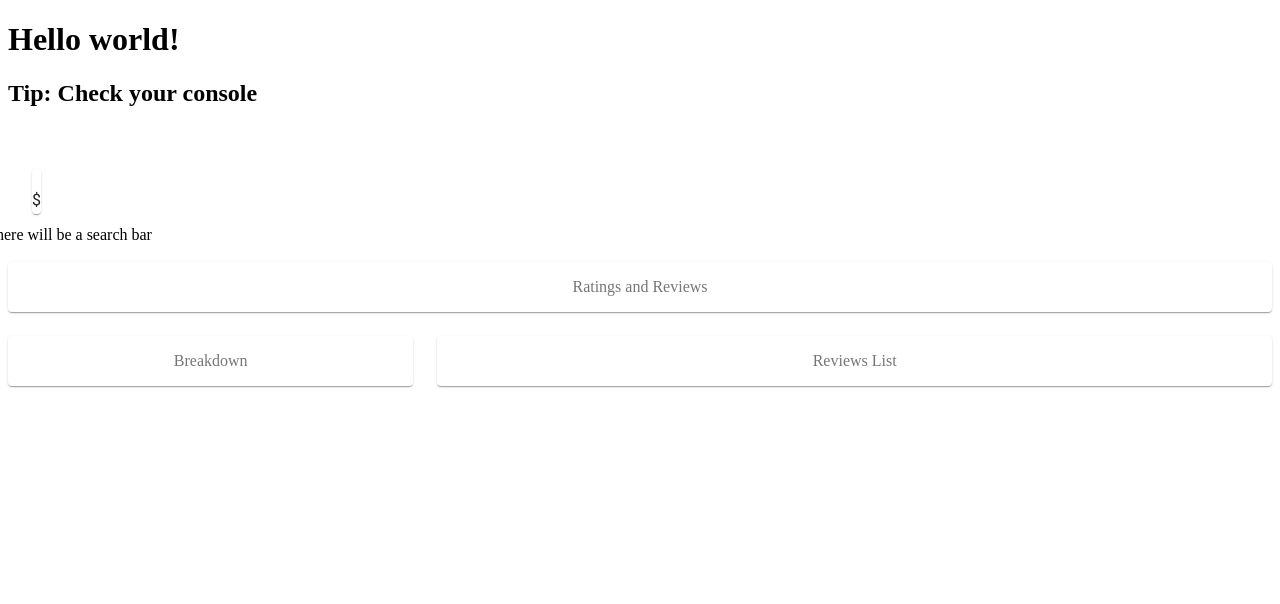
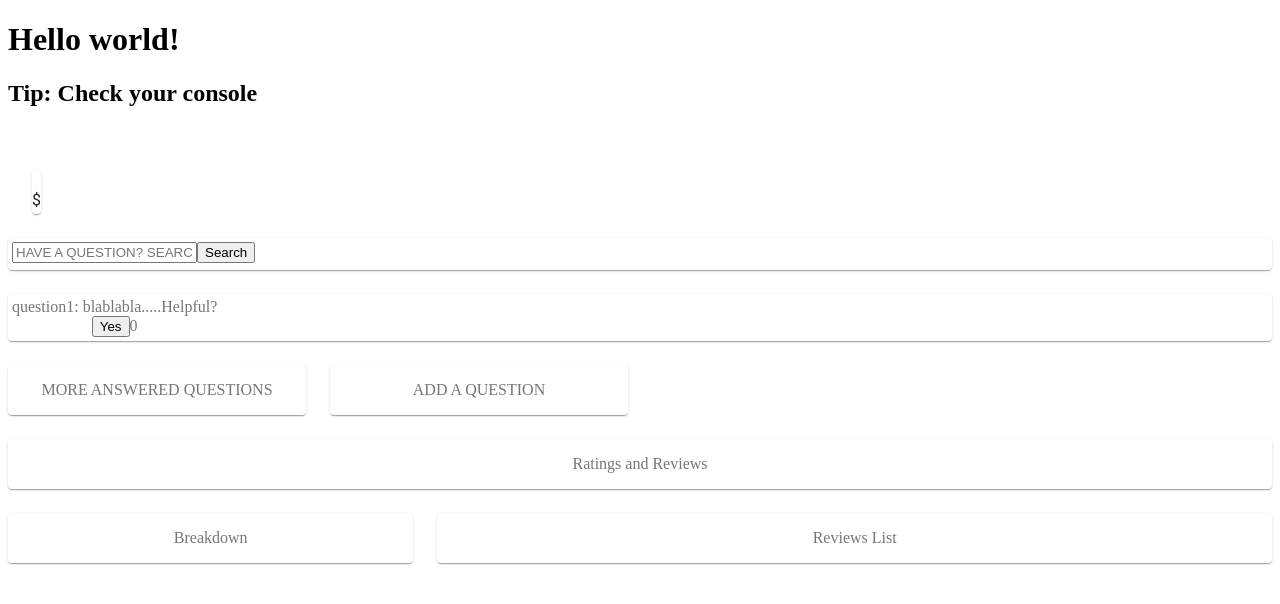
Before and after one commit to blake-ed-hughes/Charcuterie, a React app: page / in a window 1280 px wide. Shown: the top 604 px of the page. Built offline with nearby package versions, Linux system fonts and the light colour scheme; no server answers.

Commit message:
Added grid to Search, QuestionList, also added a feature of Yes button increment

```diff
--- a/src/components/qa/QnA.jsx
+++ b/src/components/qa/QnA.jsx
@@ -1,34 +1,53 @@
-import React from 'react';
+// resourses:
+import React, { useState } from 'react';
 import { Button } from '@material-ui/core';
 import Grid from '@material-ui/core/Grid';
-// import SearchBar from "material-ui-search-bar";
+import { makeStyles } from '@material-ui/core/styles';
+// components:
+import Paper from '@material-ui/core/Paper';
+import Yes from './Yes.jsx';
+import Search from './Search.jsx';
+import QuestionList from './QuestionList.jsx';
 
+const useStyles = makeStyles((theme) => ({
+  root: {
+    flexGrow: 1,
+  },
+  paper: {
+    padding: theme.spacing(2),
+    textAlign: 'center',
+    color: theme.palette.text.secondary,
+  },
+}));
 
+export default function QnA() {
+  const classes = useStyles();
 
-class QnA extends React.Component {
-  constructor(props) {
-    super(props);
-    this.state = ({
-      productId: 38322
-    });
-  }
+  return (
+    <div className={classes.root}>
+      <Grid container spacing={3}>
 
-  render() {
-    return (
-      <Grid container spacing={3}>
-        <div>
-          here will be a search bar
-        </div>
+        <Grid item xs={12}>
+          <Paper className={classes.paper}>
+            <Search />
+          </Paper>
+        </Grid>
+
+        <Grid item xs={12}>
+          <Paper className={classes.paper}>
+            <QuestionList />
+          </Paper>
+        </Grid>
+
+        <Grid item xs={3}>
+          <Paper className={classes.paper}>MORE ANSWERED QUESTIONS</Paper>
+        </Grid>
+
+        <Grid item xs={3}>
+          <Paper className={classes.paper}>ADD A QUESTION</Paper>
+        </Grid>
+
       </Grid>
-    );
-  }
+    </div>
+  );
 }
-
-export default QnA;
-
-
-//<SearchBar
-// value={this.state.value}
-// onChange={(newValue) => this.setState({ value: newValue })}
-// onRequestSearch={() => doSomethingWith(this.state.value)}
-// />
--- a/src/components/qa/QuestionList.jsx
+++ b/src/components/qa/QuestionList.jsx
@@ -0,0 +1,34 @@
+import React, { useState } from 'react';
+import { Button } from '@material-ui/core';
+import Grid from '@material-ui/core/Grid';
+import Paper from '@material-ui/core/Paper';
+import { makeStyles } from '@material-ui/core/styles';
+import Yes from './Yes.jsx';
+
+class QuestionList extends React.Component {
+  constructor(props) {
+    super(props);
+    this.state = {questions: [], answers: []};
+
+    this.handleClick = this.handleClick.bind(this);
+  }
+
+  handleClick(event) {
+    // accordion
+  }
+
+  render() {
+    return (
+      <Grid container spacing={3}>
+        <div>
+          question1: blablabla.....
+          <span>Helpful?
+            <Yes />
+          </span>
+        </div>
+      </Grid>
+    );
+  }
+}
+
+export default QuestionList;
--- /dev/null
+++ b/src/components/qa/Search.jsx
@@ -0,0 +1,48 @@
+import React from 'react';
+import { Button } from '@material-ui/core';
+import Grid from '@material-ui/core/Grid';
+// import SearchBar from "material-ui-search-bar";
+import { makeStyles } from '@material-ui/core/styles';
+import TextField from '@material-ui/core/TextField';
+
+
+class Search extends React.Component {
+  constructor(props) {
+    super(props);
+    this.state = {value: ''};
+
+    this.handleChange = this.handleChange.bind(this);
+    this.handleSubmit = this.handleSubmit.bind(this);
+  }
+
+  handleChange(event) {
+    this.setState({value: event.target.value});
+  }
+
+  handleSubmit(event) {
+    event.preventDefault();
+  }
+
+
+  render() {
+    return (
+      <Grid container spacing={3}>
+        <form onSubmit={this.handleSubmit}>
+          <label>
+            <input type="text" question="question" placeholder="HAVE A QUESTION? SEARCH FOR ANSWERS..." />
+          </label>
+          <input type="submit" value="Search" />
+        </form>
+      </Grid>
+    );
+  }
+}
+
+export default Search;
+
+
+//<SearchBar
+// value={this.state.value}
+// onChange={(newValue) => this.setState({ value: newValue })}
+// onRequestSearch={() => doSomethingWith(this.state.value)}
+// />
--- /dev/null
+++ b/src/components/qa/Yes.jsx
@@ -0,0 +1,16 @@
+import React, { useState } from "react";
+
+const HandleYesClick = () => {
+  const [counter, setCounter] = useState(0);
+  const increment = () => {
+    setCounter(counter+1);
+  }
+  return (
+    <div>
+      <button onClick={increment}>Yes</button>
+      {counter}
+    </div>
+  );
+}
+
+export default HandleYesClick;
```
